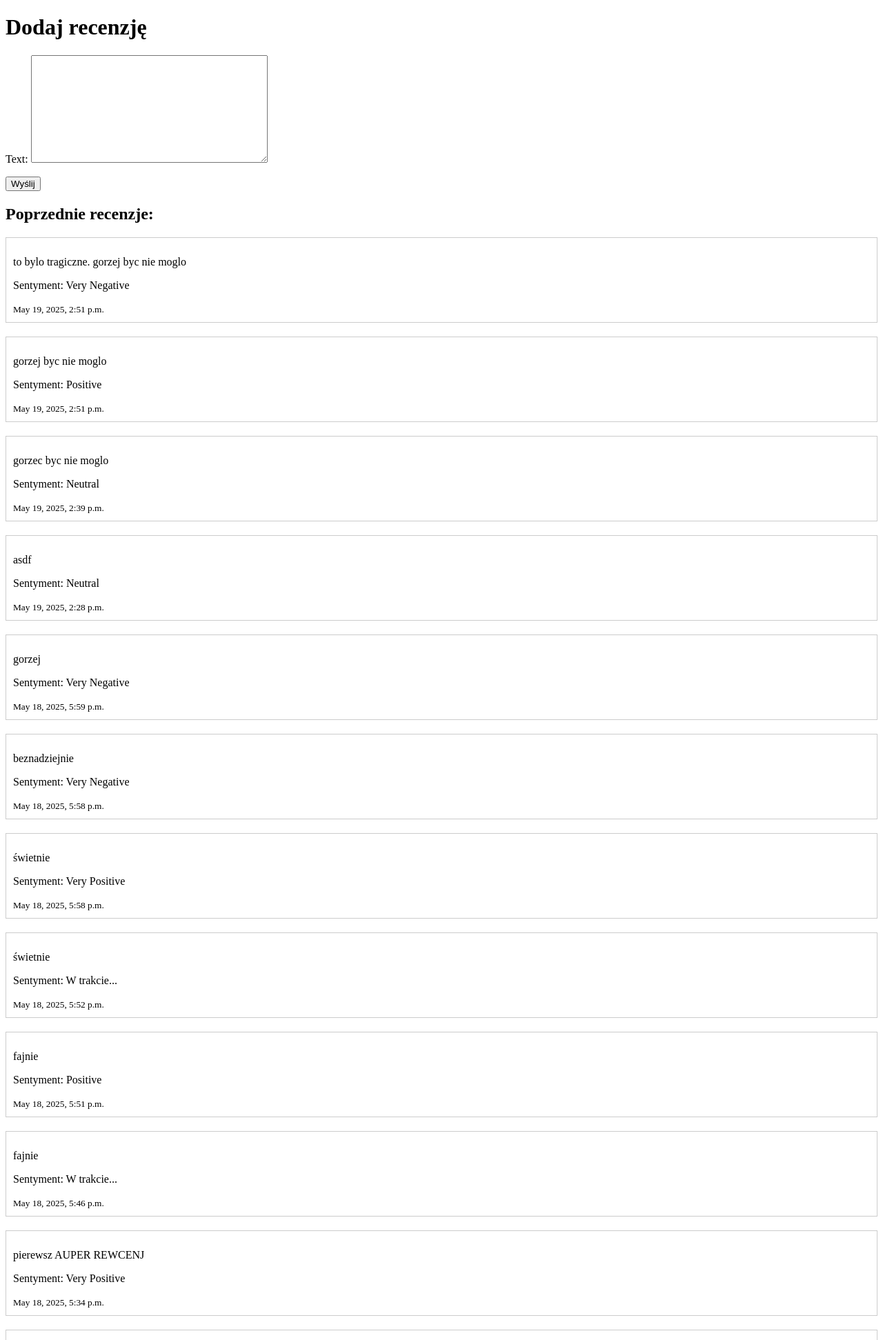
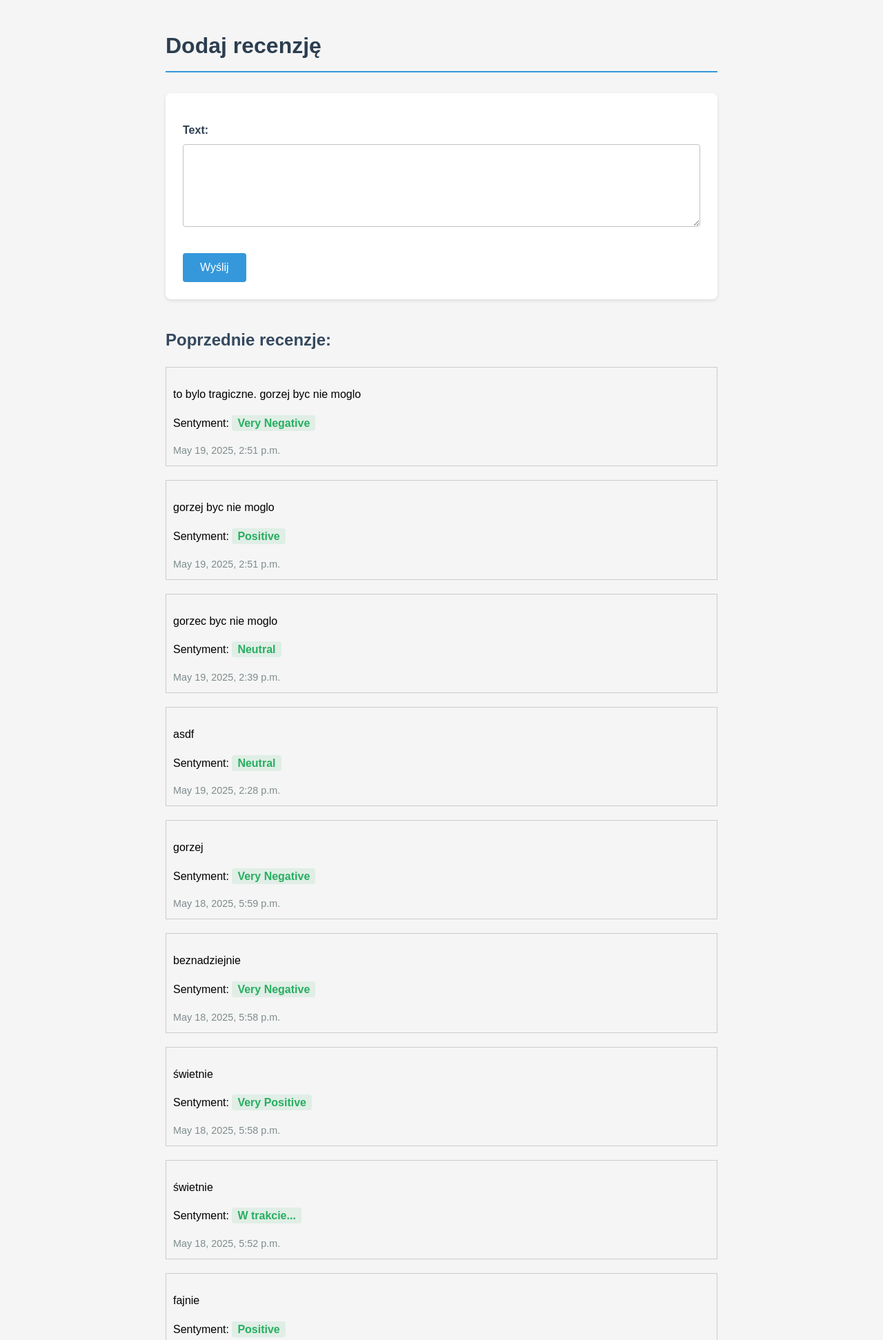
Before and after one commit to DamSte09/review_project, a Django app: page / in a window 1280 px wide. Shown: the top 1943 px of the page at 69% size. Run offline with Django 5.2, Linux system fonts and the light colour scheme; data comes from the database, SQL or seed files in the repository; parts of the project's set-up code (start-up, migrations or seed data) failed here and were passed over.

Commit message:
added some style

```diff
--- a/reviews/templates/reviews/reviews_list.html
+++ b/reviews/templates/reviews/reviews_list.html
@@ -2,6 +2,122 @@
 <html>
 <head>
     <title>Recenzje</title>
+    <style>
+    body {
+        font-family: 'Arial', sans-serif;
+        line-height: 1.6;
+        margin: 0;
+        padding: 20px;
+        background-color: #f5f5f5;
+        max-width: 800px;
+        margin: 0 auto;
+    }
+
+    h1 {
+        color: #2c3e50;
+        border-bottom: 2px solid #3498db;
+        padding-bottom: 10px;
+        margin-bottom: 30px;
+    }
+
+    h2 {
+        color: #34495e;
+        margin-top: 40px;
+        margin-bottom: 20px;
+    }
+
+    form {
+        background: white;
+        padding: 25px;
+        border-radius: 8px;
+        box-shadow: 0 2px 5px rgba(0,0,0,0.1);
+        margin-bottom: 40px;
+    }
+
+    form p {
+        margin-bottom: 20px;
+    }
+
+    label {
+        display: block;
+        margin-bottom: 8px;
+        color: #2c3e50;
+        font-weight: bold;
+    }
+
+    input[type="text"],
+    textarea {
+        width: 100%;
+        padding: 10px;
+        border: 1px solid #bdc3c7;
+        border-radius: 4px;
+        margin-bottom: 10px;
+        box-sizing: border-box;
+        font-size: 16px;
+    }
+
+    textarea {
+        height: 120px;
+        resize: vertical;
+    }
+
+    button {
+        background-color: #3498db;
+        color: white;
+        padding: 12px 25px;
+        border: none;
+        border-radius: 4px;
+        cursor: pointer;
+        font-size: 16px;
+        transition: background-color 0.3s;
+    }
+
+    button:hover {
+        background-color: #2980b9;
+    }
+
+    .review {
+        background: white;
+        padding: 20px;
+        border-radius: 8px;
+        box-shadow: 0 2px 5px rgba(0,0,0,0.1);
+        margin-bottom: 20px;
+        transition: transform 0.2s;
+    }
+
+    .review:hover {
+        transform: translateY(-2px);
+    }
+
+    .sentiment {
+        color: #27ae60;
+        font-weight: bold;
+        padding: 3px 8px;
+        border-radius: 4px;
+        background-color: rgba(39, 174, 96, 0.1);
+    }
+
+    small {
+        display: block;
+        margin-top: 10px;
+        color: #7f8c8d;
+        font-size: 0.9em;
+    }
+
+    @media (max-width: 600px) {
+        body {
+            padding: 15px;
+        }
+
+        form {
+            padding: 15px;
+        }
+
+        .review {
+            padding: 15px;
+        }
+    }
+</style>
 </head>
 <body>
     <h1>Dodaj recenzję</h1>
```
